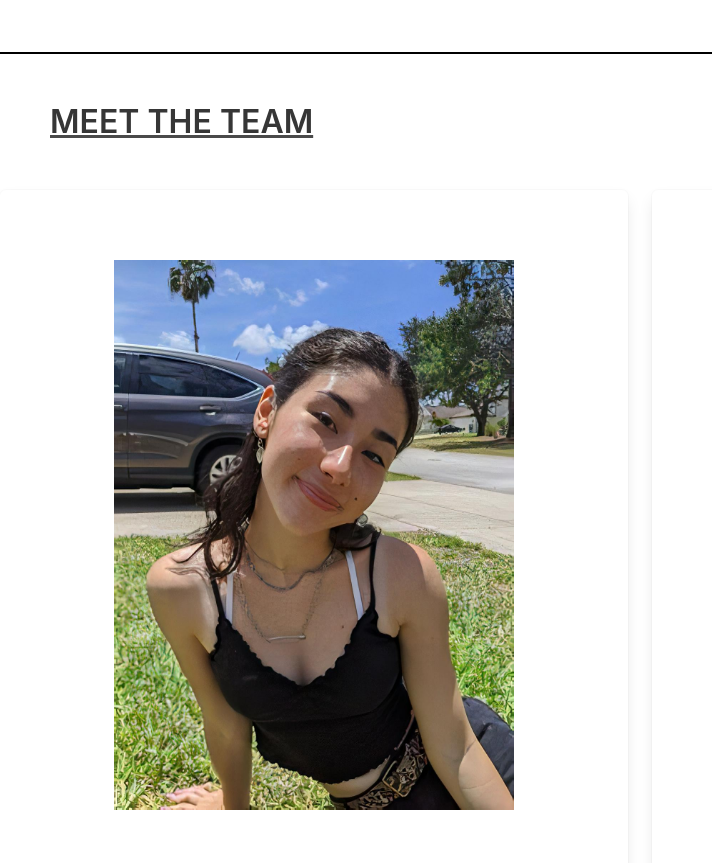
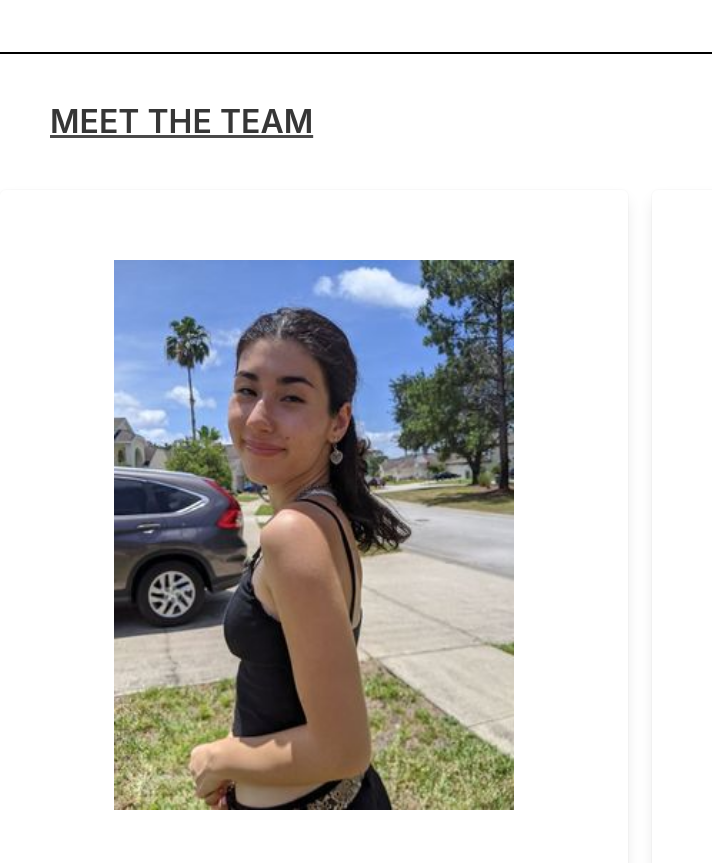
Before and after one commit to dlyalin20/dlyalin20.github.io, a plain HTML site: page team.html in a window 1280 px wide. Shown: the top 863 px of the page, 0-712 px from the left. Drawn offline with nearby package versions, Linux system fonts and the light colour scheme; grey boxes are pictures that could not be loaded.

Commit message:
Photo change
Changed Sarah's photo

```diff
--- a/team.html
+++ b/team.html
@@ -93,7 +93,7 @@
                     <div class="tile is-parent is-vertical column is-6">
                         <article class="tile is-child box">
                             <center>
-                                <img src="photos/try_sarah.jpg" class="sarah">
+                                <img src="photos/sarah3.jpg" class="sarah">
                                 <h1 class="title">Sarah Cheyney</h1>
                                 <h3 class="subtitle">Co-President</h3>
                                 <p class="content">
```
Also changed, not shown: photos/sarah3.jpg (added), 1 other file.
